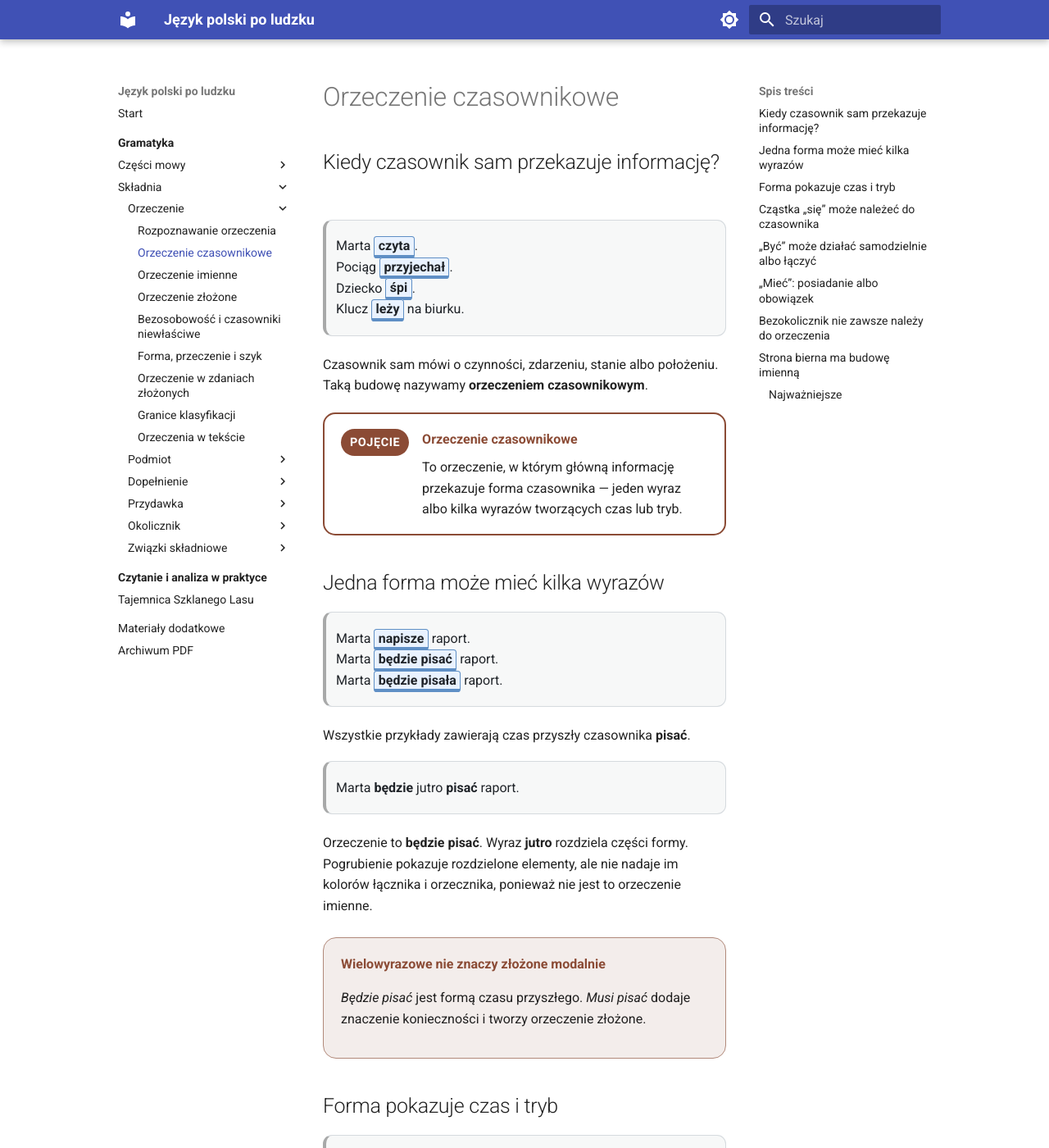
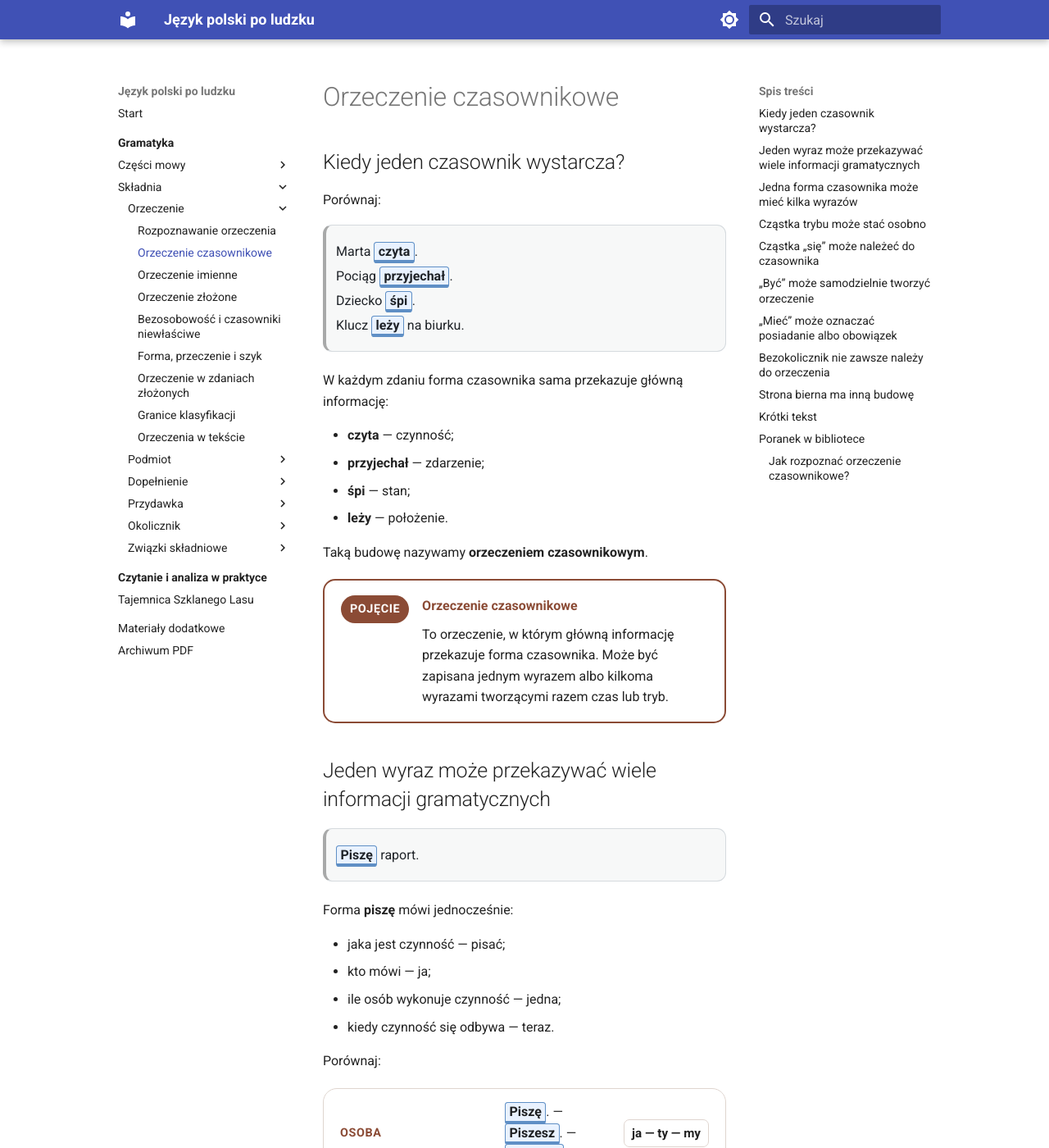
Before and after one commit to dchorazkiewicz/SP_JP, an MkDocs documentation site: the page built from docs/gramatyka/skladnia/orzeczenie/orzeczenie-czasownikowe.md, in a window 1280 px wide and 1400 px high. Shown: the whole window at 82% size. Built offline with MkDocs 1.6.1 and Material for MkDocs 9.7.7, drawn with Linux system fonts in a browser that asks for light colours; some of the changed text lies outside the part shown.

Commit message:
Rozbuduj lekcję o orzeczeniu czasownikowym

```diff
--- a/docs/gramatyka/skladnia/orzeczenie/orzeczenie-czasownikowe.md
+++ b/docs/gramatyka/skladnia/orzeczenie/orzeczenie-czasownikowe.md
@@ -2,96 +2,185 @@
 
 <div class="predicate-lesson" markdown>
 
-## Kiedy czasownik sam przekazuje informację?
+## Kiedy jeden czasownik wystarcza?
+
+Porównaj:
 
 > Marta <span class="predicate-mark predicate-mark--verbal">czyta</span>.
+
 > Pociąg <span class="predicate-mark predicate-mark--verbal">przyjechał</span>.
+
 > Dziecko <span class="predicate-mark predicate-mark--verbal">śpi</span>.
+
 > Klucz <span class="predicate-mark predicate-mark--verbal">leży</span> na biurku.
 
-Czasownik sam mówi o czynności, zdarzeniu, stanie albo położeniu. Taką budowę nazywamy **orzeczeniem czasownikowym**.
+W każdym zdaniu forma czasownika sama przekazuje główną informację:
+
+- **czyta** — czynność;
+- **przyjechał** — zdarzenie;
+- **śpi** — stan;
+- **leży** — położenie.
+
+Taką budowę nazywamy **orzeczeniem czasownikowym**.
 
 <div class="predicate-concept">
   <span class="predicate-concept__label">Pojęcie</span>
   <strong>Orzeczenie czasownikowe</strong>
-  <p>To orzeczenie, w którym główną informację przekazuje forma czasownika — jeden wyraz albo kilka wyrazów tworzących czas lub tryb.</p>
+  <p>To orzeczenie, w którym główną informację przekazuje forma czasownika. Może być zapisana jednym wyrazem albo kilkoma wyrazami tworzącymi razem czas lub tryb.</p>
 </div>
 
-## Jedna forma może mieć kilka wyrazów
+## Jeden wyraz może przekazywać wiele informacji gramatycznych
+
+> <span class="predicate-mark predicate-mark--verbal">Piszę</span> raport.
+
+Forma **piszę** mówi jednocześnie:
+
+- jaka jest czynność — pisać;
+- kto mówi — ja;
+- ile osób wykonuje czynność — jedna;
+- kiedy czynność się odbywa — teraz.
+
+Porównaj:
+
+<div class="predicate-series">
+  <div class="predicate-row"><span class="predicate-badge">osoba</span><p><span class="predicate-mark predicate-mark--verbal">Piszę</span>. — <span class="predicate-mark predicate-mark--verbal">Piszesz</span>. — <span class="predicate-mark predicate-mark--verbal">Piszemy</span>.</p><span class="predicate-note">ja — ty — my</span></div>
+  <div class="predicate-row"><span class="predicate-badge">czas</span><p>Marta <span class="predicate-mark predicate-mark--verbal">pisała</span>. — <span class="predicate-mark predicate-mark--verbal">pisze</span>. — <span class="predicate-mark predicate-mark--verbal">napisze</span>.</p><span class="predicate-note">przeszłość — teraźniejszość — przyszłość</span></div>
+  <div class="predicate-row"><span class="predicate-badge">tryb</span><p>Marta <span class="predicate-mark predicate-mark--verbal">pisze</span>. — <span class="predicate-mark predicate-mark--verbal">napisałaby</span>. — <span class="predicate-mark predicate-mark--verbal">niech napisze</span>.</p><span class="predicate-note">fakt — możliwość — polecenie</span></div>
+</div>
+
+Czasownik może więc przekazywać więcej niż samą nazwę czynności.
+
+## Jedna forma czasownika może mieć kilka wyrazów
 
 > Marta <span class="predicate-mark predicate-mark--verbal">napisze</span> raport.
+
 > Marta <span class="predicate-mark predicate-mark--verbal">będzie pisać</span> raport.
+
 > Marta <span class="predicate-mark predicate-mark--verbal">będzie pisała</span> raport.
 
-Wszystkie przykłady zawierają czas przyszły czasownika **pisać**.
+Wszystkie przykłady mówią o przyszłości. Połączenia **będzie pisać** i **będzie pisała** składają się z kilku wyrazów, ale nadal są formami jednego czasownika **pisać**.
 
-> Marta **będzie** jutro **pisać** raport.
+Części mogą zostać rozdzielone:
 
-Orzeczenie to **będzie pisać**. Wyraz **jutro** rozdziela części formy. Pogrubienie pokazuje rozdzielone elementy, ale nie nadaje im kolorów łącznika i orzecznika, ponieważ nie jest to orzeczenie imienne.
+> Marta **będzie** jutro rano **pisać** raport.
+
+Orzeczeniem jest **będzie pisać**. Wyrażenie **jutro rano** mówi, kiedy odbędzie się czynność, ale nie należy do orzeczenia.
 
 <div class="predicate-checkpoint">
-  <div class="predicate-checkpoint__title">Wielowyrazowe nie znaczy złożone modalnie</div>
-  <p><em>Będzie pisać</em> jest formą czasu przyszłego. <em>Musi pisać</em> dodaje znaczenie konieczności i tworzy orzeczenie złożone.</p>
+  <div class="predicate-checkpoint__title">Wielowyrazowe nie znaczy automatycznie złożone</div>
+  <p><em>Będzie pisać</em> jest wielowyrazową formą czasu przyszłego jednego czasownika. <em>Musi pisać</em> przedstawia czynność jako konieczną i dlatego należy do innej budowy — orzeczenia złożonego.</p>
 </div>
 
-## Forma pokazuje czas i tryb
+## Cząstka trybu może stać osobno
 
-> Marta <span class="predicate-mark predicate-mark--verbal">pisze</span>.
-> Marta <span class="predicate-mark predicate-mark--verbal">napisałaby</span>.
-> <span class="predicate-mark predicate-mark--verbal">Napisz</span>.
-
-Pierwsza forma stwierdza fakt, druga przedstawia możliwość, a trzecia wpływa na odbiorcę.
+> Marta <span class="predicate-mark predicate-mark--verbal">napisałaby</span> raport.
 
 > Ja <span class="predicate-mark predicate-mark--verbal">bym napisał</span> raport.
 
-Cząstka **bym** współtworzy formę przypuszczającą i należy do orzeczenia.
+> Chętnie **bym** jutro **pomógł**.
+
+Cząstki **-by**, **bym**, **byś**, **byśmy** i **byście** współtworzą tryb przypuszczający. Nawet gdy stoją daleko od czasownika, należą do tej samej formy orzeczenia.
+
+W ostatnim zdaniu orzeczenie to **bym pomógł**. Wyrazy **chętnie** i **jutro** opisują sposób oraz czas.
 
 ## Cząstka „się” może należeć do czasownika
 
-> Marta <span class="predicate-mark predicate-mark--verbal">przygotowuje się</span>.
-> Uczestnicy <span class="predicate-mark predicate-mark--verbal">przywitali się</span>.
-> Drzwi <span class="predicate-mark predicate-mark--verbal">otworzyły się</span>.
+> Marta <span class="predicate-mark predicate-mark--verbal">przygotowuje się</span> do prezentacji.
 
-Usunięcie **się** zmieniłoby znaczenie, dlatego obejmujemy je ramką.
+> Uczestnicy <span class="predicate-mark predicate-mark--verbal">przywitali się</span> przed spotkaniem.
 
-## „Być” może działać samodzielnie albo łączyć
+> Drzwi <span class="predicate-mark predicate-mark--verbal">otworzyły się</span> nagle.
+
+Usunięcie **się** zmieniłoby znaczenie:
+
+- **przygotowuje** coś — przygotowuje przedmiot;
+- **przygotowuje się** — sama staje się gotowa;
+- **przywitali** kogoś — powitali inną osobę;
+- **przywitali się** — powitali siebie nawzajem.
+
+Dlatego **się** obejmujemy ramką razem z czasownikiem.
+
+Nie każde **się** tworzy zdanie bezpodmiotowe. W zdaniu **Marta przygotowuje się** zapisany podmiot **Marta** nadal pozostaje podmiotem.
+
+## „Być” może samodzielnie tworzyć orzeczenie
 
 > Marta <span class="predicate-mark predicate-mark--verbal">jest</span> w domu.
+
 > W szufladzie <span class="predicate-mark predicate-mark--verbal">jest</span> klucz.
+
+> Spotkanie <span class="predicate-mark predicate-mark--verbal">było</span> w poniedziałek.
+
+W tych zdaniach **być** oznacza przebywanie, istnienie albo odbywanie się. Samo przekazuje główną informację.
+
+Porównaj:
+
 > Marta <span class="predicate-mark predicate-mark--nominal">jest spokojna</span>.
 
-W dwóch pierwszych zdaniach **jest** oznacza przebywanie lub istnienie. W trzecim potrzebuje części **spokojna**.
+Tutaj samo **jest** nie podaje cechy. Potrzebuje wyrazu **spokojna**, dlatego całe połączenie tworzy orzeczenie imienne.
 
-## „Mieć”: posiadanie albo obowiązek
+## „Mieć” może oznaczać posiadanie albo obowiązek
 
 > Marta <span class="predicate-mark predicate-mark--verbal">ma</span> komputer.
+
 > Marta <span class="predicate-mark predicate-mark--compound">ma przygotować</span> prezentację.
 
-Pierwsze zdanie mówi o posiadaniu, drugie o obowiązku.
+W pierwszym zdaniu **ma** oznacza posiadanie i samodzielnie tworzy orzeczenie czasownikowe. W drugim przedstawia przygotowanie jako obowiązek i razem z bezokolicznikiem tworzy orzeczenie złożone.
 
 ## Bezokolicznik nie zawsze należy do orzeczenia
 
-> Marta <span class="predicate-mark predicate-mark--compound">musi przeczytać</span> raport.
-> Marta <span class="predicate-mark predicate-mark--verbal">lubi</span> czytać reportaże.
-> Marta <span class="predicate-mark predicate-mark--verbal">planuje</span> odwiedzić archiwum.
+Porównaj:
 
-**Musi** nie nazywa czynności i potrzebuje bezokolicznika. **Lubi** oraz **planuje** mają własne znaczenie; bezokoliczniki pozostają ich uzupełnieniami.
+<div class="predicate-comparison">
+  <div class="predicate-comparison-item"><span class="predicate-comparison-label">jedno orzeczenie złożone</span><p>Marta <span class="predicate-mark predicate-mark--compound">musi przeczytać</span> raport.</p><p>Wyraz <em>musi</em> nie nazywa właściwej czynności. Potrzebuje bezokolicznika.</p></div>
+  <div class="predicate-comparison-item"><span class="predicate-comparison-label">orzeczenie i jego uzupełnienie</span><p>Marta <span class="predicate-mark predicate-mark--verbal">planuje</span> przeczytać raport.</p><p><em>Planuje</em> już nazywa czynność planowania, a bezokolicznik podaje treść planu.</p></div>
+</div>
 
-## Strona bierna ma budowę imienną
+W tym kursie podobnie analizujemy:
+
+> lubi czytać;
+>
+> zamierza wyjechać;
+>
+> obiecała pomóc;
+>
+> próbowała uruchomić urządzenie.
+
+Formy osobowe są orzeczeniami czasownikowymi, a bezokoliczniki ich uzupełnieniami.
+
+## Strona bierna ma inną budowę
 
 > Marta <span class="predicate-mark predicate-mark--verbal">napisała</span> raport.
+
 > Raport <span class="predicate-mark predicate-mark--nominal">został napisany</span> przez Martę.
 
-W drugim zdaniu **został** pełni funkcję łącznika, a **napisany** — orzecznika.
+W drugim zdaniu forma **został** łączy raport z informacją **napisany**. W szkolnym standardzie kursu jest to orzeczenie imienne, nie czasownikowe.
+
+## Krótki tekst
+
+<div class="predicate-reading">
+  <div class="predicate-reading-header"><h2>Poranek w bibliotece</h2></div>
+  <div class="predicate-reading-text" markdown>
+
+Bibliotekarka <span class="predicate-mark predicate-mark--verbal">otworzyła</span> czytelnię o ósmej. Pierwsi uczniowie <span class="predicate-mark predicate-mark--verbal">pojawili się</span> kilka minut później. Marta **będzie** po południu **porządkować** katalog, a Paweł <span class="predicate-mark predicate-mark--verbal">sprawdzałby</span> nowe książki, gdyby otrzymał listę. Dyrektorka <span class="predicate-mark predicate-mark--verbal">jest</span> dziś w innym budynku. Jeden z uczniów <span class="predicate-mark predicate-mark--verbal">planuje</span> przygotować wystawę o historii szkoły.
+
+  </div>
+</div>
+
+<div class="predicate-reading__commentary" markdown>
+<strong>Co pokazuje tekst?</strong>
+
+**Otworzyła**, **pojawili się**, **sprawdzałby**, **jest** i **planuje** są orzeczeniami czasownikowymi. Rozdzielone **będzie porządkować** również tworzy jedno orzeczenie czasownikowe — formę czasu przyszłego. Bezokolicznik **przygotować** pozostaje poza orzeczeniem **planuje**, ponieważ podaje treść planu.
+</div>
 
 <div class="predicate-summary">
-<h3>Najważniejsze</h3>
+<h3>Jak rozpoznać orzeczenie czasownikowe?</h3>
 <ul>
-  <li>Czasownik sam przekazuje główną informację.</li>
-  <li>Jedna forma może składać się z kilku, nawet rozdzielonych wyrazów.</li>
-  <li>Czas przyszły nie jest orzeczeniem złożonym modalnie.</li>
-  <li>Bezokolicznik nie zawsze należy do orzeczenia.</li>
-  <li>Stronę bierną analizujemy jako orzeczenie imienne.</li>
+  <li>Główną informację przekazuje forma czasownika.</li>
+  <li>Forma może składać się z jednego albo kilku rozdzielonych wyrazów.</li>
+  <li>Cząstki trybu i konieczne <em>się</em> należą do orzeczenia.</li>
+  <li>Czas przyszły nie jest przez samą wielowyrazowość orzeczeniem złożonym.</li>
+  <li>Bezokolicznik może należeć do innego typu orzeczenia albo pozostać uzupełnieniem czasownika.</li>
+  <li>Stronę bierną z <em>być</em> lub <em>zostać</em> analizujemy w kursie jako orzeczenie imienne.</li>
 </ul>
 </div>
 
```
